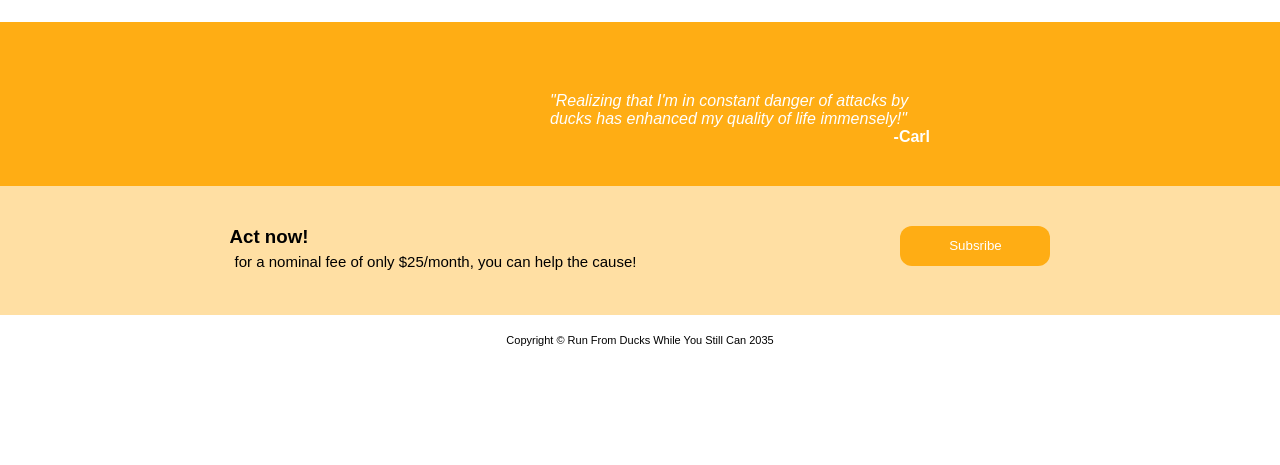
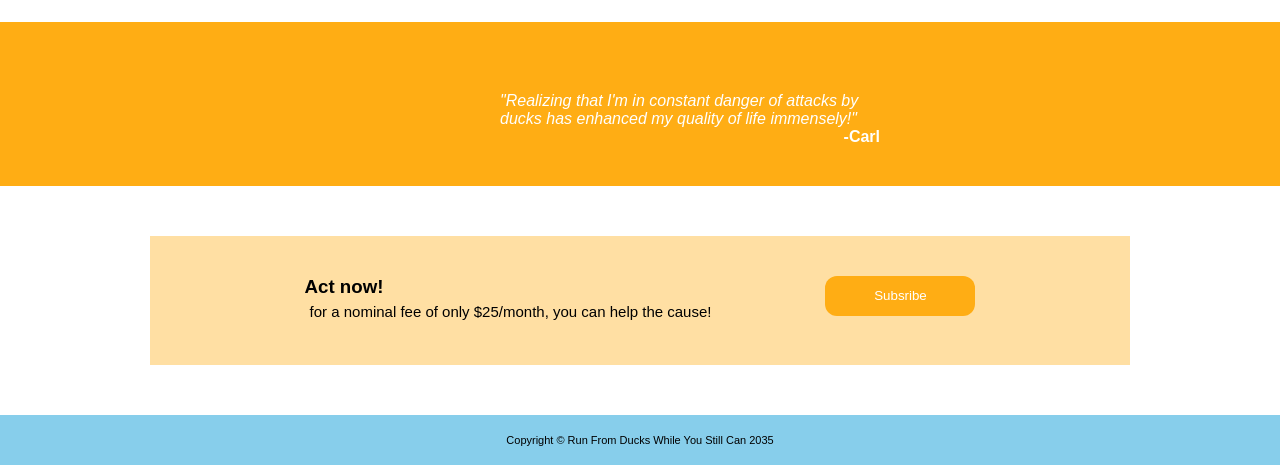
Before and after one commit to rogrPlexico/landing-page, a plain HTML site: page index.html in a window 1280 px wide. Shown: the part 831-1296 px from the top of the page. Before the commit the page ends 1196 px from the top, so only its background shows below. Drawn offline with Linux system fonts and the light colour scheme; a web font is replaced by a local one.

Commit message:
make styling modifications to third <section> on page

```diff
--- a/styles.css
+++ b/styles.css
@@ -3,6 +3,7 @@
 }
 
 /* group selectors (background and margin only) */
+
 body,
 ul,
 h1,
@@ -13,11 +14,13 @@ blockquote {
 }
 
 header,
-.one {
+.one,
+footer {
     background-color: skyblue;
 }
 
 /* flex containers */
+
 body,
 header,
 .header-right,
@@ -30,6 +33,7 @@ header,
 }
 
 /* more group selectors */
+
 header,
 section,
 footer {
@@ -49,9 +53,7 @@ footer {
     border-radius: 12px;
 }
 
-
 /*standard elements */
-
 
 h1 {
     font-size: 32px;
@@ -80,7 +82,6 @@ figcaption {
 blockquote {
     margin-top: 30px;
     font-style: italic;
-
 }
 
 cite{
@@ -91,10 +92,9 @@ cite{
 
 blockquote,
 cite {
-    margin-left: 450px;
-    margin-right: 250px;
+    margin-left: 400px;
+    margin-right: 300px;
     align-items: flex-end;
-
 }
 
 /* --page structure--*/
@@ -130,6 +130,7 @@ a {
 }
 
 /* main */
+
 main {
     flex: 13 1 auto;
 }
@@ -137,7 +138,6 @@ main {
 section {
     padding-top: 40px;
     padding-bottom: 40px;
-
 }
 
 .one {
@@ -155,8 +155,8 @@ section {
     justify-content: center;
     align-items: center;
     flex: 1;
-    ;
 }
+
 .one-right-img {
     height: 300px;
     width: 300px;
@@ -166,8 +166,6 @@ section {
     flex-direction: column;
     align-items: center;
 }
-
-
 
 .three {
     background-color: rgb(255, 173, 20);
@@ -180,6 +178,7 @@ section {
 .four{
     background-color: rgb(255, 223, 163);
     justify-content: space-around;
+    margin: 50px 150px;
 
 }
 
```
